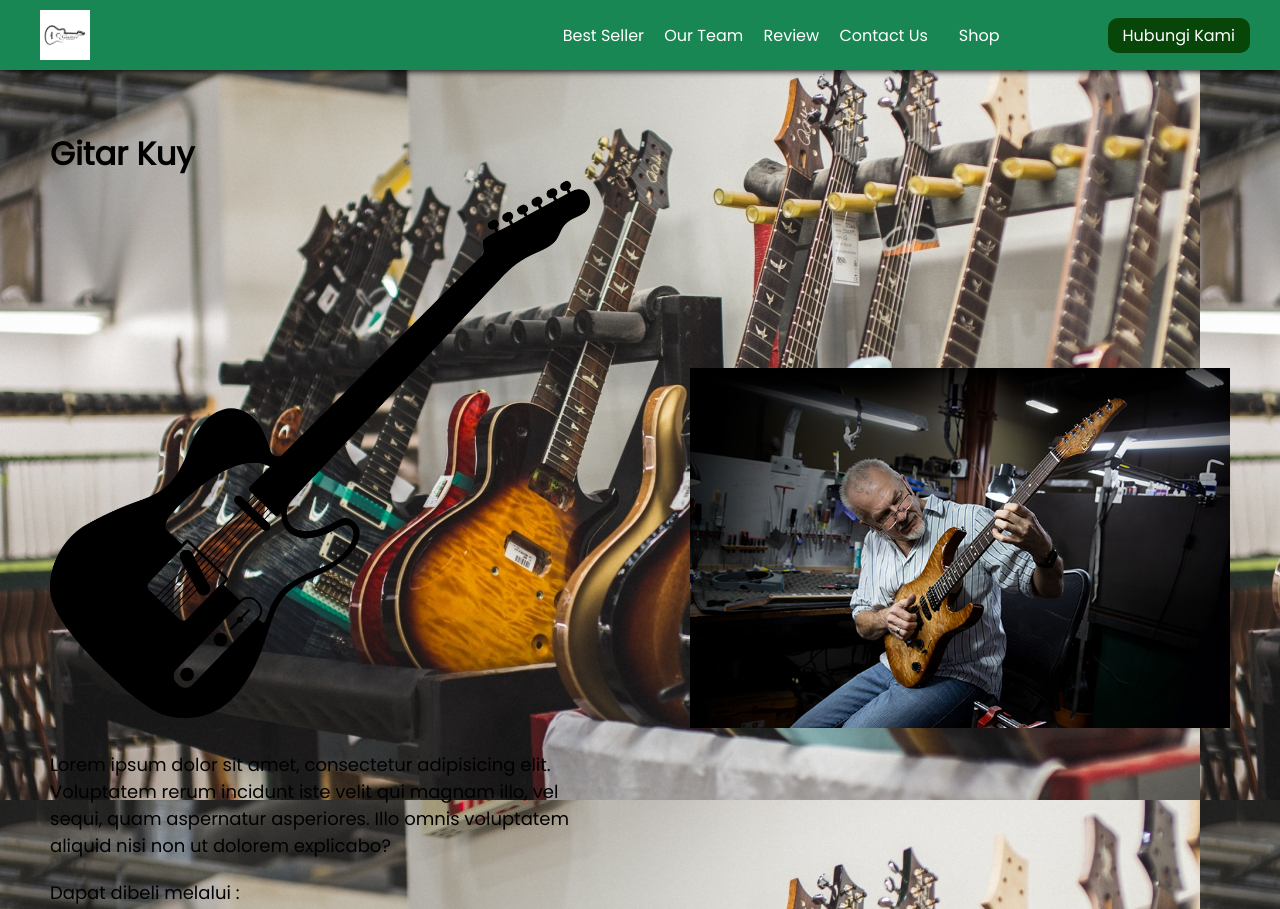
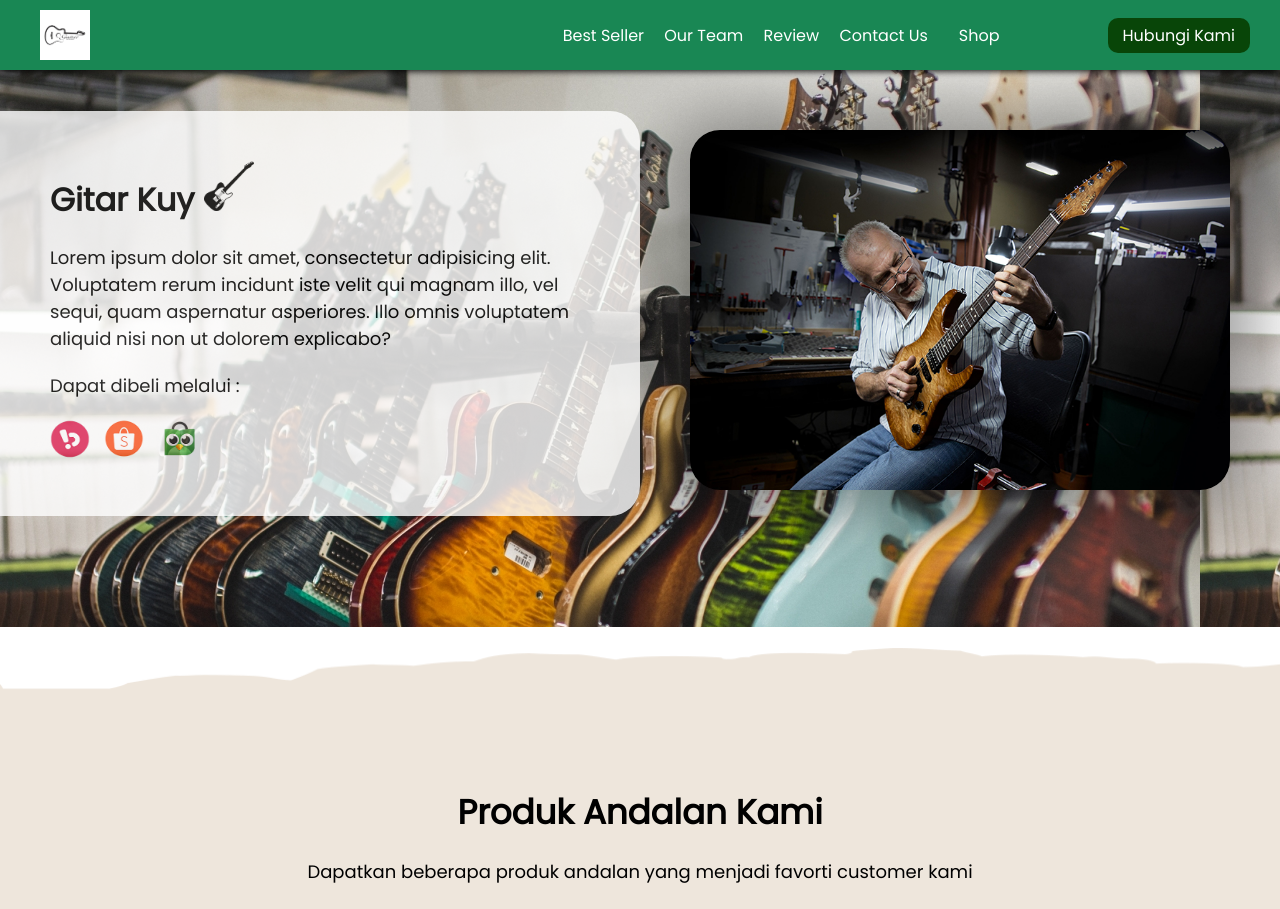
Before and after one commit to inovafani/Kopi-Kuy, a plain HTML site: page index.html in a window 1280 px wide. Shown: the top 909 px of the page. Drawn offline with Linux system fonts and the light colour scheme.

Commit message:
Update style.css

```diff
--- a/css/style.css
+++ b/css/style.css
@@ -578,19 +578,19 @@ header {
 
 }
 
-header.kanan img {
+.kanan img {
    border-radius: 30px;
    box-shadow: 0px 0px 70px 20px rgba(0, 0, 0, .4);
 }
 
-header.kiri {
+.kiri {
    background-color: white;
    border-top-right-radius: 30px;
    border-bottom-right-radius: 30px;
    opacity: .8;
 }
 
-header.icon1 {
+.icon1 {
    width: 50px;
    height: 50px;
    margin-left: 10px;
```
